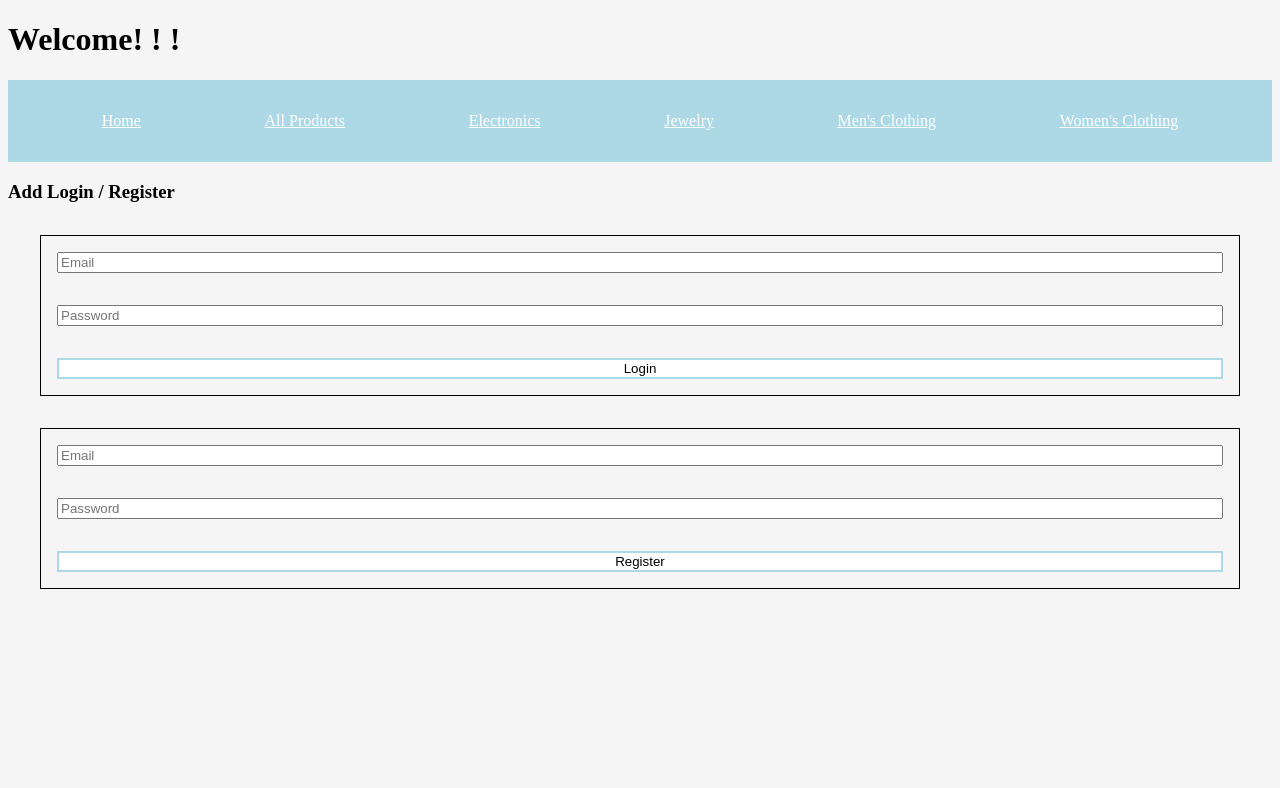
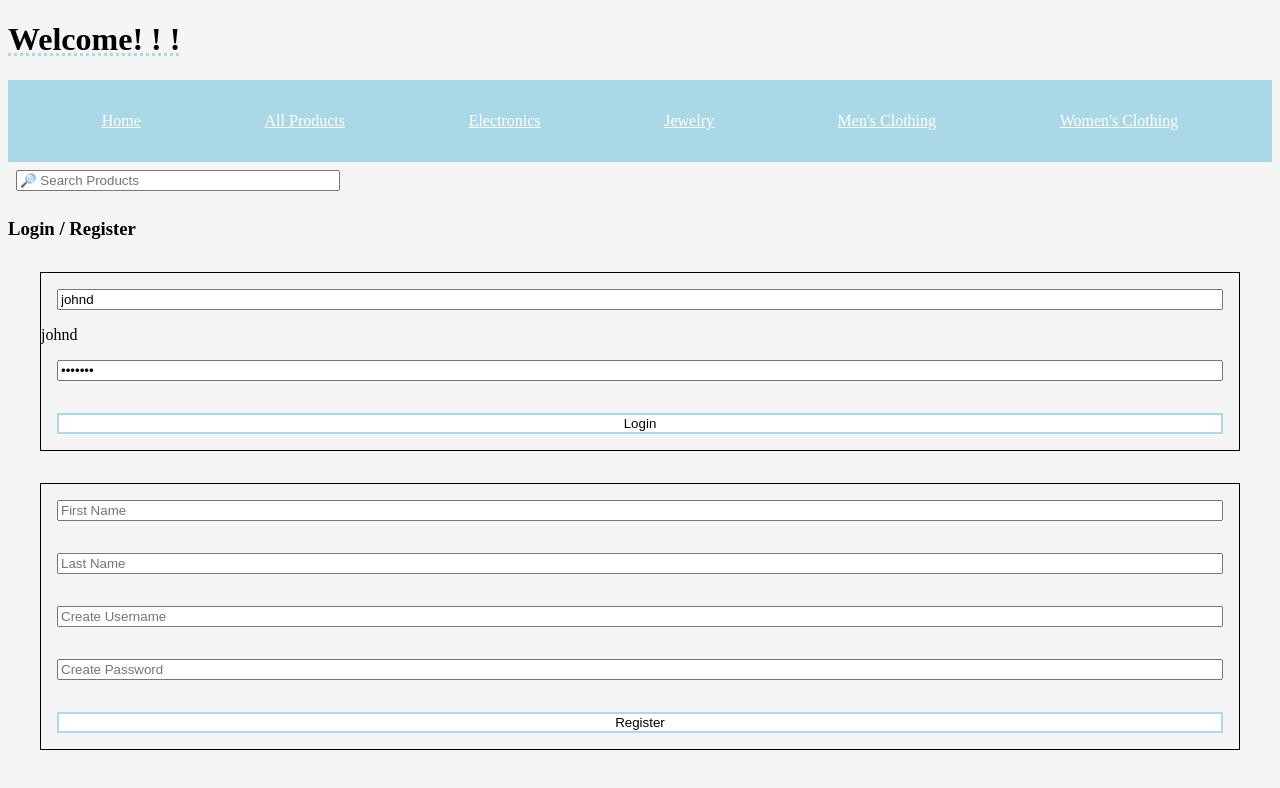
Before and after one commit to ryannhall8/capstone, a React (Vite) app: page /#/ in a window 1280 px wide. Shown: the top 788 px of the page. Built offline with nearby package versions, Linux system fonts and the light colour scheme; no server answers.

Commit message:
created login/register forms

```diff
--- a/src/App.jsx
+++ b/src/App.jsx
@@ -7,11 +7,11 @@ import Jewelry from './components/Jewelry'
 import MensClothing from './components/Mens'
 import WomensClothing from './components/Womens'
 import Product from './components/product'
-//import Login from './components/login'
-//import Register from './components/register'
+//import Login from './components/Login'
 
 function App() {
-  const [ products, setProducts] = useState([])
+  const [ products, setProducts] = useState([]);
+
   useEffect(() => {
     const fetchProducts = async ()=> {
     const response = await fetch('https://fakestoreapi.com/products')
@@ -31,8 +31,10 @@ function App() {
         <Link to='/jewelry'>Jewelry </Link>
         <Link to='/mensClothing'>Men's Clothing </Link>
         <Link to='/womensClothing'>Women's Clothing </Link>
+      </nav>
 
-      </nav>
+      <input id='search' placeholder='🔎 Search Products '/>
+
       <Routes>
         <Route
         path='/'
--- a/src/components/Home.jsx
+++ b/src/components/Home.jsx
@@ -1,26 +1,46 @@
+import { useState, useEffect } from 'react'
+import Login from './Login';
+import Register from './Register'
+
 function Home(){
-  const submit = ev => {
-    ev.preventDefault();
-    submit({ email, password });
+  const [auth, setAuth] = useState({});
+
+  const token = localStorage.getItem('token');
+
+  const login = async({ username, password })=> {
+    const response = await fetch('https://fakestoreapi.com/users');
+    const users = await response.json();
+    const user = users.find(user => user.username === username && user.password === password);
+    if(!user){
+      throw 'Incorrect username/password';
+    }
+    setAuth(user);
   };
+
+  const logout = ()=> {
+    window.localStorage.removeItem('token');
+    setAuth({});
+  }
+
+  const register = async({ username, password })=> {
+    const response = await fetch('https://fakestoreapi.com/users');
+    const users = await response.json();
+    const user = users.find(user => user.username === username && user.password === password);
+    if(!user){
+      throw 'Registration successful!! Now use login form to login!';
+    }
+    setAuth(user);
+  };
+
     return(
       <div>
-        <h3>Add Login / Register</h3>
-
-        <form onSubmit= { submit }>
-        <input
-        placeholder="Email" />
-        <input
-        placeholder="Password" />
-        <button>Login</button>
-      </form>
-      <form>
-        <input
-        placeholder="Email"/>
-        <input
-        placeholder="Password" />
-        <button>Register</button>
-      </form>
+        <h3>Login / Register</h3>
+        <>
+      {
+        auth.id ? <button onClick={ logout }>Welcome { auth.username }!! (click to logout)</button> : <><Login  login={ login }/>
+        <Register  register={ register }/></>
+      }
+      </>
       </div>
     )
   }
--- /dev/null
+++ b/src/components/Login.jsx
@@ -0,0 +1,35 @@
+import { useState } from 'react'
+
+function Login({ login }) {
+    const [username, setUsername] = useState('johnd');
+    const [password, setPassword] = useState('m38rmF$');
+    const [error, setError] = useState('');
+    const submit =async (ev) => {
+        ev.preventDefault();
+        try{
+        await login({
+            username, password
+        });
+        }
+        catch(ex){
+            setError(ex);
+        }
+
+    }
+    return(
+        <form onSubmit={ submit }>
+            {error}
+        <input
+        value={ username } onChange={ ev => setUsername(ev.target.value)}
+        placeholder='Username'
+        />
+        { username }
+        <input
+        value={ password } type='password' onChange={ ev => setPassword(ev.target.value)}
+        placeholder='Password'
+        />
+        <button>Login</button>
+      </form>
+    )
+}
+export default Login
--- /dev/null
+++ b/src/components/Register.jsx
@@ -0,0 +1,48 @@
+import { useState } from 'react'
+
+function Register({ register }) {
+    const [firstName, setFirstName] = useState('');
+    const [lastName, setLastName] = useState('');
+    const [username, setUsername] = useState('');
+    const [password, setPassword] = useState('');
+    const [error, setError] = useState('');
+    const submit =async (ev) => {
+        ev.preventDefault();
+        try{
+        await register({
+            firstName, lastName, username, password
+        });
+        }
+        catch(ex){
+            setError(ex);
+        }
+
+    }
+    return(
+        <form onSubmit={ submit }>
+            { error }
+        <input
+        value={ firstName } onChange={ ev =>setFirstName(ev.target.value)}
+        placeholder='First Name'
+        />
+        { firstName }
+        <input
+        value={ lastName } onChange={ ev =>setLastName(ev.target.value)}
+        placeholder='Last Name'
+        />
+        { lastName }
+        <input
+        value={ username } onChange={ ev => setUsername(ev.target.value)}
+        placeholder='Create Username'
+        />
+        { username }
+        <input
+        value={ password } type='password' onChange={ ev => setPassword(ev.target.value)}
+        placeholder='Create Password'
+        />
+        <button>Register</button>
+      </form>
+    )
+}
+
+export default Register
--- a/src/index.css
+++ b/src/index.css
@@ -1,5 +1,9 @@
 body {
   background-color: whitesmoke;
+}
+
+h1 {
+  text-decoration: dotted underline lightblue;
 }
 
 p {
@@ -7,7 +11,7 @@ p {
 }
 
 nav {
-  background-color: lightblue;
+  background-color: rgb(171, 216, 231);
   padding: 2rem;
   display: flex;
   justify-content: space-around;
@@ -39,7 +43,7 @@ button {
 }
 
 button:hover {
-  background-color: rgb(132, 211, 237);
+  background-color: lightgray;
   color: white;
   box-shadow: 0 12px 16px 0 rgba(0,0,0,0.24), 0 17px 50px 0 rgba(0,0,0,0.19);
 }
@@ -61,3 +65,8 @@ li {
   align-items: center;
   margin: 2rem;
 }
+
+#search {
+  margin: 0.5rem;
+  width: 25%;
+}
```
